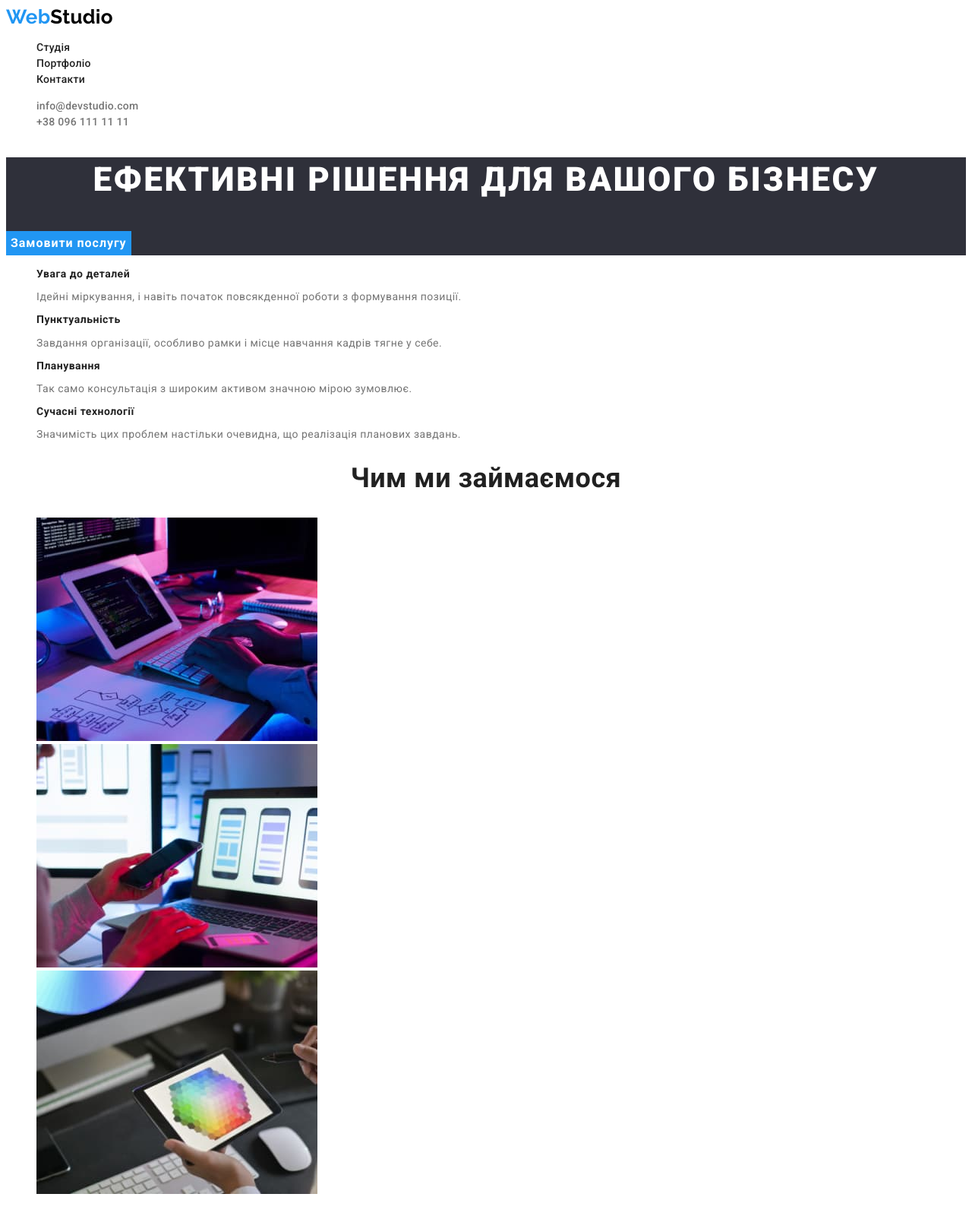
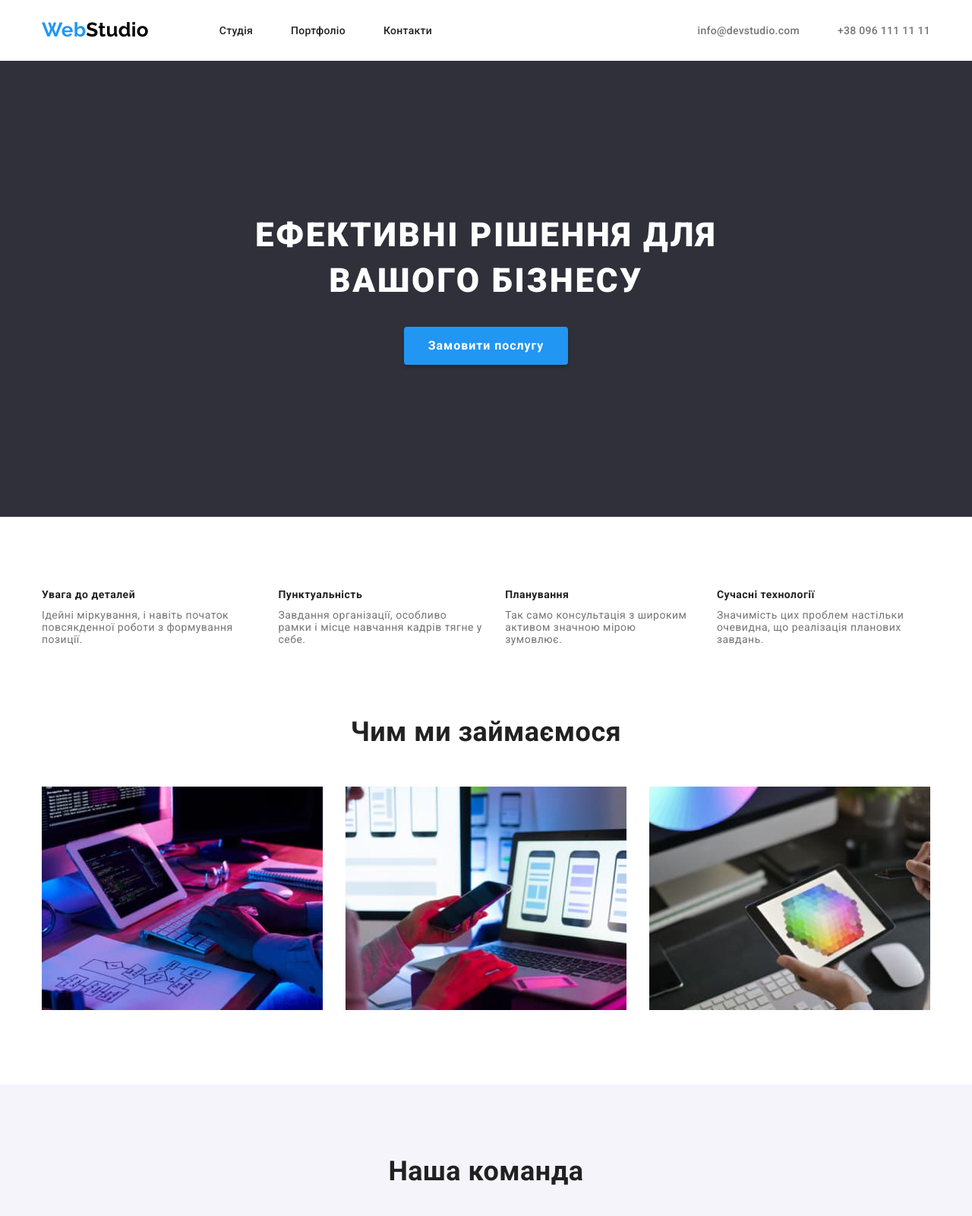
Before and after one commit to Maksym-Korolov/goit-markup-hw-03, a plain HTML site: page index.html in a window 1280 px wide. Shown: the top 1600 px of the page at 76% size. Drawn offline with nearby package versions, Linux system fonts and the light colour scheme.

Commit message:
Розташував елементи згідно макета

```diff
--- a/css/styles.css
+++ b/css/styles.css
@@ -11,6 +11,7 @@
     --ff-roboto: Roboto, sans-serif;
     --ff-rlw: Raleway, sans-serif;
     --color-white-transperent: #FFFFFF99;
+    --section-padding: 94px;
 }
 body {
     font-family: var(--ff-roboto);
@@ -19,13 +20,30 @@ body {
     background-color: var(--color-background);
     letter-spacing: 0.03em;
 }
+ul, h1, h2, h3, p {
+    padding: 0;
+    margin: 0;
+}
+section {
+    padding-top: var(--section-padding);
+    padding-bottom: var(--section-padding);
+}
+.container {
+ width: 100%;
+ max-width: 1200px;
+ margin: 0 auto;
+ padding: 0 15px;
+}
 .header {
     font-weight: 500;
     font-size: 14px;
-    line-height: 1.5;
+    line-height: 1.1721;
     letter-spacing: 0.02em;
 }
 .footer {
+    padding-top: 60px;
+    padding-bottom: 60px;
+
     background-color: var(--color-background-secondary);
     font-size: 14px;
 }
@@ -33,14 +51,8 @@ body {
     text-decoration: none;
     color: var(--color-heading);
 }
-.title {
-    font-weight: 900;
-    font-size: 44px;
-    line-height: 1.36;
-    letter-spacing: 0.06em;
-    text-align: center;
-    color: var(--color-white);
-    text-transform: uppercase;
+.list {
+    list-style: none;
 }
 .sub-title {
     color: var(--color-heading);
@@ -52,21 +64,28 @@ body {
     color: var(--color-heading);
     font-size: 18px;
 }
-.address-list {
-    list-style: none;
-    font-style: normal;
-}
-.address .link {
-    color: var(--color-white-transperent);
+.address {
+font-style: normal;
 }
 .address .link:hover,
 .address .link:focus {
     color: var(--color-white);
 }
+.address-list li:not(:last-child) {
+    margin-bottom: 9px;
+}
+.address-list .link {
+    color: var(--color-white-transperent);
+}
 .address-list .map {
     color: var(--color-white);
 }
+.address .logo {
+    margin-bottom: 20px;
+}
 .logo {
+    display: block;
+
     font-family: var(--ff-rlw);
     font-weight: 700;
     font-size: 26px;
@@ -81,18 +100,40 @@ body {
 .studio-footer {
     color: var(--color-white);
 }
+nav {
+    display: flex;
+    justify-content: flex-start;
+    align-items: center;
+}
 .nav-header {
-    list-style: none;
+    display: flex;
+    margin-left: 93px;
+}
+.nav-header li:not(:last-child) {
+    margin-right: 50px;
+}
+.nav-header .link {
+    display: block;
+    padding-top: 32px;
+    padding-bottom: 32px;
 }
 .nav-header a:hover,
 .nav-header a:focus {
     color: var(--color-accent);
 }
 .contacts-header {
-    list-style: none;
+    display: flex;
+    margin-left: auto;
 }
-.contacts-header a {
-color: var(--color-primary);
+.contacts-header li + li {
+    margin-left: 50px;
+}
+.contacts-header .link {
+    display: block;
+    padding-top: 32px;
+    padding-bottom: 32px;
+
+    color: var(--color-primary);
 }
 .contacts-header a:hover,
 .contacts-header a:focus {
@@ -100,8 +141,32 @@ color: var(--color-primary);
 }
 .hero-section {
     background-color: var(--color-background-secondary);
+    padding-top: 200px;
+    padding-bottom: 200px;
+    align-items: center;
+}
+.title {
+    margin-top: 0;
+    margin-bottom: 30px;
+    margin-right: auto;
+    margin-left: auto;
+    width: 696px;
+    height: 120px;
+
+    font-weight: 900;
+    font-size: 44px;
+    line-height: 1.36;
+    letter-spacing: 0.06em;
+    text-align: center;
+    color: var(--color-white);
+    text-transform: uppercase;
 }
 .order {
+    display: block;
+    margin: 0 auto;
+    width: 216px;
+    height: 50px;
+
     background-color: var(--color-accent);
     font-family: var(--ff-roboto);
     font-size: 16px;
@@ -111,6 +176,8 @@ color: var(--color-primary);
     text-align: center;
     letter-spacing: 0.06em;
     font-weight: var(--font-weight-heading);
+    box-shadow: 0px 4px 4px rgba(0, 0, 0, 0.15);
+    border-radius: 4px;
 }
 .order:hover,
 .order:focus {
@@ -129,30 +196,57 @@ color: var(--color-primary);
     margin: -1px;
 }
 .features-list {
-    list-style: none;
+    display: flex;
+}
+.features-list li + li {
+    margin-left: 30px;
 }
 .features-list h3 {
-font-size: 14px;
-line-height: 1.17;
+    margin-bottom: 10px;
+
+    font-size: 14px;
+    line-height: 1.17;
 }
 .features-list p {
     font-size: 14px;
 }
+.we-do-section {
+    padding-top: 0;
+}
+.we-do-section .sub-title {
+    margin-bottom: 50px;
+}
 .we-do-list {
-list-style: none;
+    display: flex;
 }
-.team {
+.we-do-list li + li {
+    margin-left: 30px;
+}
+.team-section {
     background-color: var(--color-background-tertiary);
 }
+.team-section .sub-title {
+    margin-bottom: 50px;
+}
+.team-list {
+    display: flex;
+}
+.team-card + .team-card {
+    margin-left: 30px;
+}
 .team-card {
+    padding-bottom: 30px;
+
     background-color: var(--color-background);
     box-shadow: 0px 1px 3px rgba(0, 0, 0, 0.12), 0px 1px 1px rgba(0, 0, 0, 0.14), 0px 2px 1px rgba(0, 0, 0, 0.2);
     border-radius: 0px 0px 4px 4px;
 }
-.team-list {
-    list-style: none;
+.team-list img {
+    margin-bottom: 30px;
 }
 .team-list h3 {
+    margin-bottom: 10px;
+
     font-size: 16px;
     font-weight: 500;
     line-height: 1.17;
@@ -163,9 +257,15 @@ list-style: none;
     text-align: center;
 }
 .portfolio-nav {
-    list-style: none;
+    display: flex;
+    justify-content: center;
+    margin-bottom: 50px;
+}
+.portfolio-nav li + li {
+    margin-left: 8px;
 }
 .portfolio-nav-button {
+    padding: 6px 22px;
     background-color: var(--color-background-tertiary);
     font-family: var(--ff-roboto);
     font-weight: 500;
@@ -174,6 +274,7 @@ list-style: none;
     color: var(--color-heading);
     text-align: center;
     border: none;
+    border-radius: 4px;
 }
 .portfolio-nav-button:hover,
 .portfolio-nav-button:focus {
@@ -181,13 +282,29 @@ list-style: none;
     color: var(--color-white);
     cursor: pointer;
 }
+
 .portfolio-list {
-    list-style: none;
+    display: flex;
+    flex-wrap: wrap;
+    gap: 30px;
+}
+.portfolio-list li {
+    padding-bottom: 20px;
+}
+.portfolio-list img {
+    margin-bottom: 20px;
 }
 .portfolio-list .heading {
+    margin-right: 24px;
+    margin-left: 24px;
+    margin-bottom: 4px;
+
     line-height: 2;
 }
 .portfolio-list p {
+    margin-right: 24px;
+    margin-left: 24px;
+
     line-height: 1.875;
     color: var(--color-primary);
 }
--- a/index.html
+++ b/index.html
@@ -5,6 +5,10 @@
     <meta http-equiv="X-UA-Compatible" content="IE=edge" />
     <meta name="WebStudio" content="width=device-width, initial-scale=1.0" />
     <title>WebStudio</title>
+    <link
+      rel="stylesheet"
+      href="https://cdnjs.cloudflare.com/ajax/libs/modern-normalize/1.1.0/modern-normalize.min.css"
+    />
     <link rel="stylesheet" href="./css/styles.css" />
     <link rel="preconnect" href="https://fonts.googleapis.com" />
     <link rel="preconnect" href="https://fonts.gstatic.com" crossorigin />
@@ -15,34 +19,40 @@
   </head>
   <body>
     <header class="header">
+      <nav class="container">
         <a href="./index.html" class="logo link"
           ><span class="web">Web</span
           ><span class="studio-header">Studio</span></a
         >
-      <nav>
-        <ul class="nav-header">
+        <ul class="nav-header list">
           <li><a href="./index.html" class="link">Студія</a></li>
           <li><a href="./portfolio.html" class="link">Портфоліо</a></li>
           <li><a href="#" class="link">Контакти</a></li>
         </ul>
-      </nav>
-      <ul class="contacts-header">
+
+        <ul class="contacts-header list">
           <li>
             <a href="mailto:info@devstudio.com" class="link"
               >info@devstudio.com</a
             >
           </li>
-        <li><a href="tel:+380961111111" class="link">+38 096 111 11 11</a></li>
+          <li>
+            <a href="tel:+380961111111" class="link">+38 096 111 11 11</a>
+          </li>
         </ul>
+      </nav>
     </header>
     <main>
       <section class="hero-section">
+        <div class="container">
           <h1 class="title">Ефективні рішення для вашого бізнесу</h1>
           <button type="button" class="order">Замовити послугу</button>
+        </div>
       </section>
-      <section class="features">
+      <section class="features-section">
+        <div class="container">
           <h2 class="visually-hidden">Нашій переваги</h2>
-        <ul class="features-list">
+          <ul class="features-list list">
             <li>
               <h3 class="heading">Увага до деталей</h3>
               <p>
@@ -53,8 +63,8 @@
             <li>
               <h3 class="heading">Пунктуальність</h3>
               <p>
-              Завдання організації, особливо рамки і місце навчання кадрів тягне
-              у себе.
+                Завдання організації, особливо рамки і місце навчання кадрів
+                тягне у себе.
               </p>
             </li>
             <li>
@@ -66,15 +76,17 @@
             <li>
               <h3 class="heading">Сучасні технології</h3>
               <p>
-              Значимість цих проблем настільки очевидна, що реалізація планових
-              завдань.
+                Значимість цих проблем настільки очевидна, що реалізація
+                планових завдань.
               </p>
             </li>
           </ul>
+        </div>
       </section>
-      <section class="we-do">
+      <section class="we-do-section">
+        <div class="container">
           <h2 class="sub-title">Чим ми займаємося</h2>
-        <ul class="we-do-list">
+          <ul class="we-do-list list">
             <li>
               <img
                 width="370"
@@ -100,10 +112,12 @@
               />
             </li>
           </ul>
+        </div>
       </section>
-      <section class="team">
+      <section class="team-section">
+        <div class="container">
           <h2 class="sub-title">Наша команда</h2>
-        <ul class="team-list">
+          <ul class="team-list list">
             <li class="team-card">
               <img
                 width="270"
@@ -145,15 +159,16 @@
               <p>UI Designer</p>
             </li>
           </ul>
+        </div>
       </section>
     </main>
     <footer class="footer">
+      <address class="address container">
         <a href="./index.html" class="logo link"
           ><span class="web">Web</span
           ><span class="studio-footer">Studio</span></a
         >
-      <address class="address">
-        <ul class="address-list">
+        <ul class="address-list list">
           <li>
             <a
               href="https://goo.gl/maps/CPtrU1FHBa2aNyZL9"
```
Also changed, not shown: portfolio.html (+20 -10 lines). Lines whose indentation alone changed are shown as unchanged.
